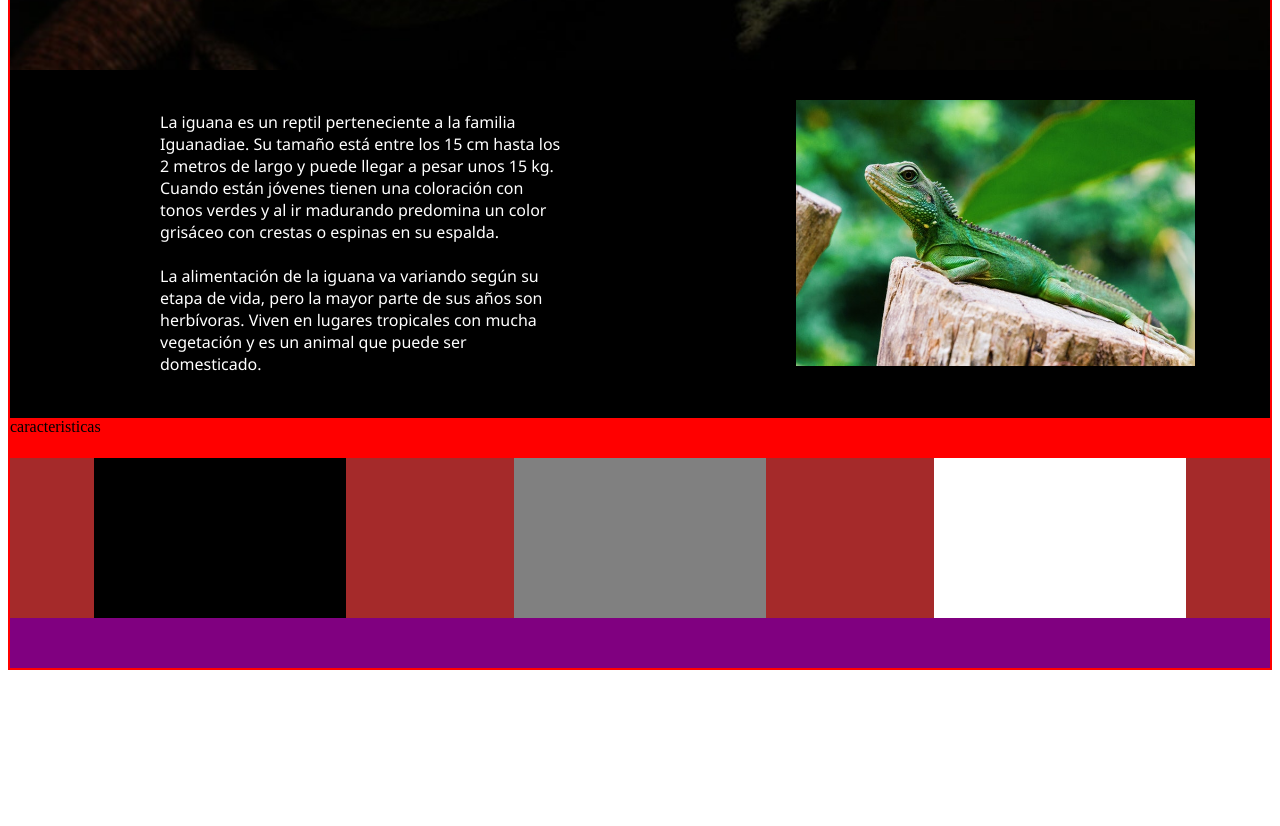
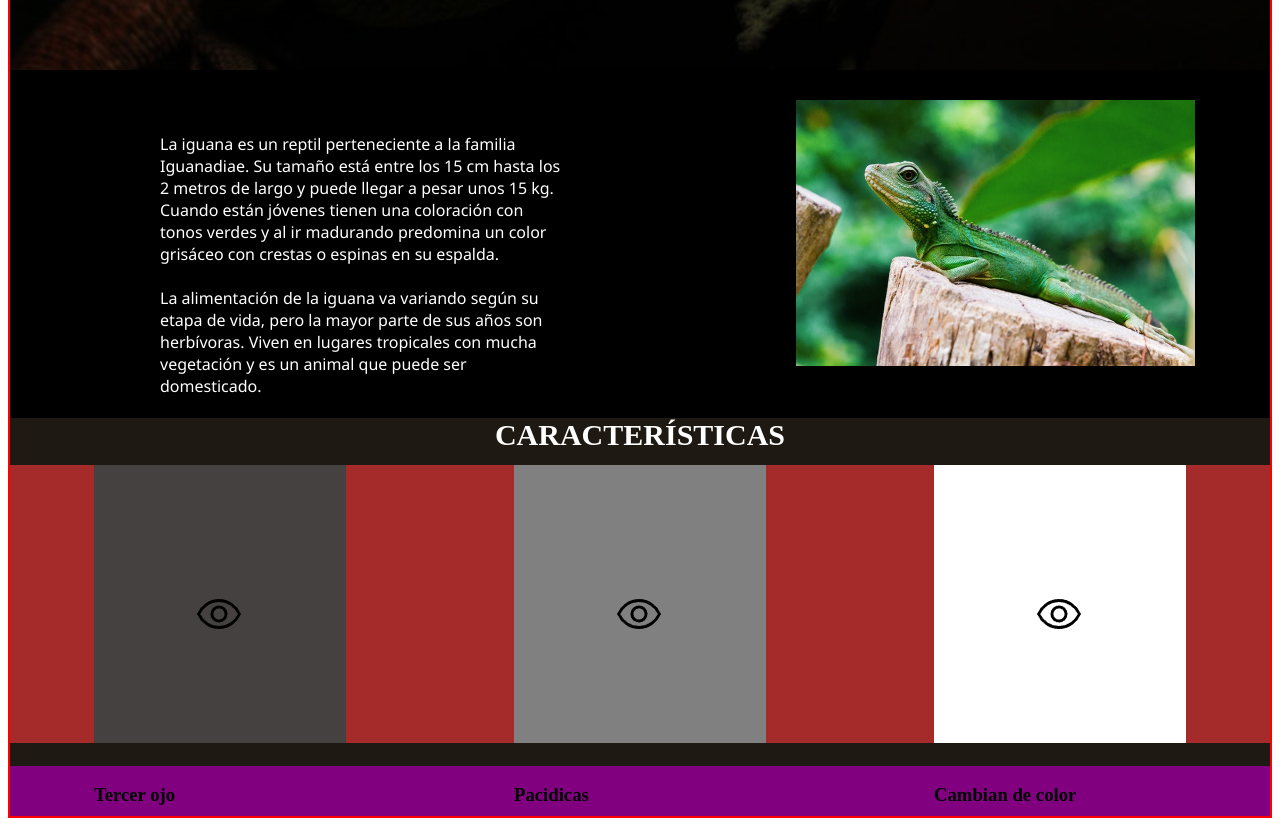
Before and after one commit to linsijiLaGuara/DL-IguanaPage, a plain HTML site: page index.html in a window 1280 px wide. Shown: the part 740-1566 px from the top of the page. Before the commit the page ends 1418 px from the top, so only its background shows below. Drawn offline with nearby package versions, Linux system fonts and the light colour scheme; a web font is replaced by a local one.

Commit message:
iconnos medidas

```diff
--- a/assets/css/style.css
+++ b/assets/css/style.css
@@ -36,8 +36,8 @@
 }
 
 .caja-4 {
-    height: 200px;
-    background-color: skyblue;
+    height: 348px;
+    background-color: #1E1A13;
     display: flex;
     flex-direction: column;
 }
@@ -66,8 +66,12 @@
 
 
 .top {
-    height: 20%;
-    background-color: red;
+    font-family: 'Segoe UI', Tahoma, Geneva, ;
+    color: white;
+    text-align: center;
+    font-size: 30px;
+    margin: 0px;
+    height: 47px
 }
 
 .bottom {
@@ -81,7 +85,7 @@
 .a {
     width: 20%;
     height: 100%;
-    background-color: black;
+    background-color: rgb(70, 65, 65);
 }
 
 .b {
@@ -110,8 +114,6 @@
 .parrafo-1 {
     color: white;
     font-family: 'Segoe UI', Tahoma, Geneva, Verdana, sans-serif;
-    display: flex;
-    align-items: center;
     letter-spacing: 0px;
 
 }
@@ -123,3 +125,12 @@
     top: 845px;
     left: 731px;
 }
+
+.iconos {
+    width: 250px;
+    height: 300px;
+    display: block;
+    object-position:center;
+    object-fit: none;
+
+}
--- a/index.html
+++ b/index.html
@@ -5,6 +5,7 @@
     <meta name="viewport" content="width=device-width, initial-scale=1.0" />
     <title>Document</title>
     <link rel="stylesheet" href="./assets/css/style.css" />
+    <link rel="stylesheet" href="https://fonts.googleapis.com/css2?family=Material+Symbols+Outlined:opsz,wght,FILL,GRAD@20..48,100..700,0..1,-50..200" />
   </head>
   <body>
     <div class="wrapper">
@@ -37,14 +38,25 @@
           />
         </div>
       </div>
+
       <div class="caja-4">
-        <div class="top">caracteristicas</div>
+        <h2 class="top">CARACTERÍSTICAS</h2>
         <div class="bottom">
-          <div class="a"></div>
-          <div class="b"></div>
-          <div class="c"></div>
+          <div class="a">
+            <img class="iconos" src="./assets/img/iconojo.png" alt="Ojo" />
+            <h3>Tercer ojo</h3>
+          </div>
+          <div class="b">
+            <img class="iconos" src="./assets/img/iconojo.png" alt="Ojo" />
+            <h3>Pacidicas</h3>
+          </div>
+          <div class="c">
+            <img class="iconos" src="./assets/img/iconojo.png" alt="Ojo" />
+            <h3>Cambian de color</h3>
+          </div>
         </div>
       </div>
+
       <div class="caja-5"></div>
     </div>
   </body>
```
Also changed, not shown: assets/img/iconojo.png (added).
